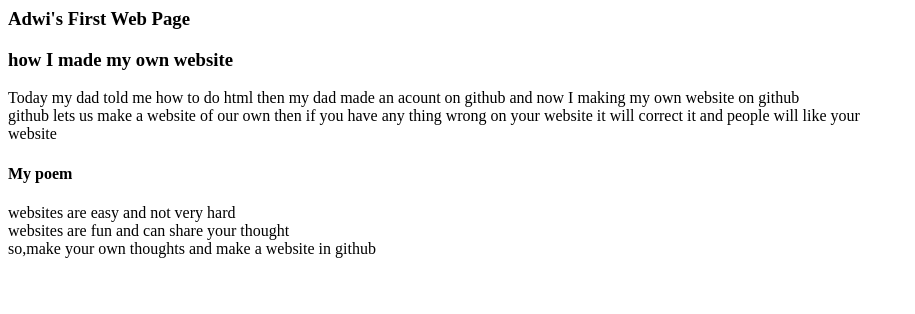
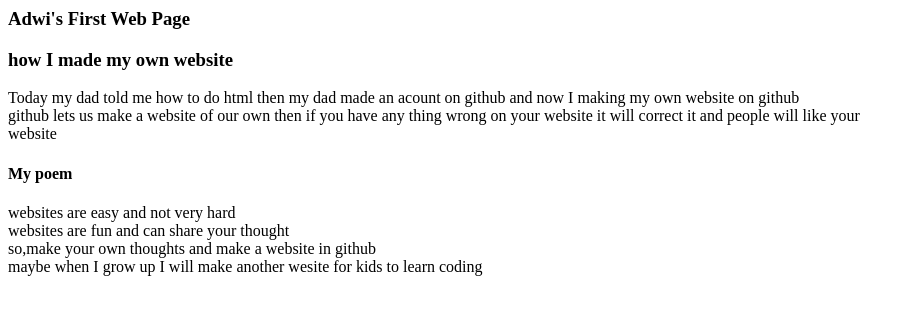
Before and after one commit to adwithaprasath/adwithaprasath.github.io, a plain HTML site: page index.html in a window 1280 px wide. Shown: the whole page, without its empty margins (0-915 px from the left). Drawn offline with Linux system fonts and the light colour scheme.

Commit message:
Update index.html

```diff
--- a/index.html
+++ b/index.html
@@ -10,4 +10,6 @@ github lets us make a website of our own then if you have any thing wrong on you
     <h4>My poem </h4>
      <p>websites are easy and not very hard<br>
 websites are fun and can share your thought <br>
-       so,make your own thoughts and make a website in github
+       so,make your own thoughts and make a website in github<br>
+
+       maybe when I grow up I will make another wesite for kids to learn coding
```
